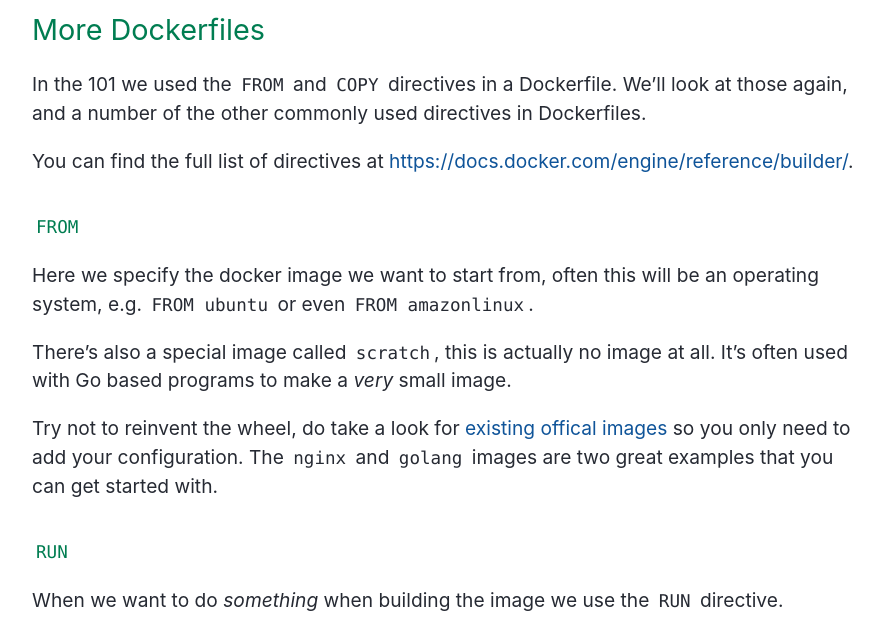
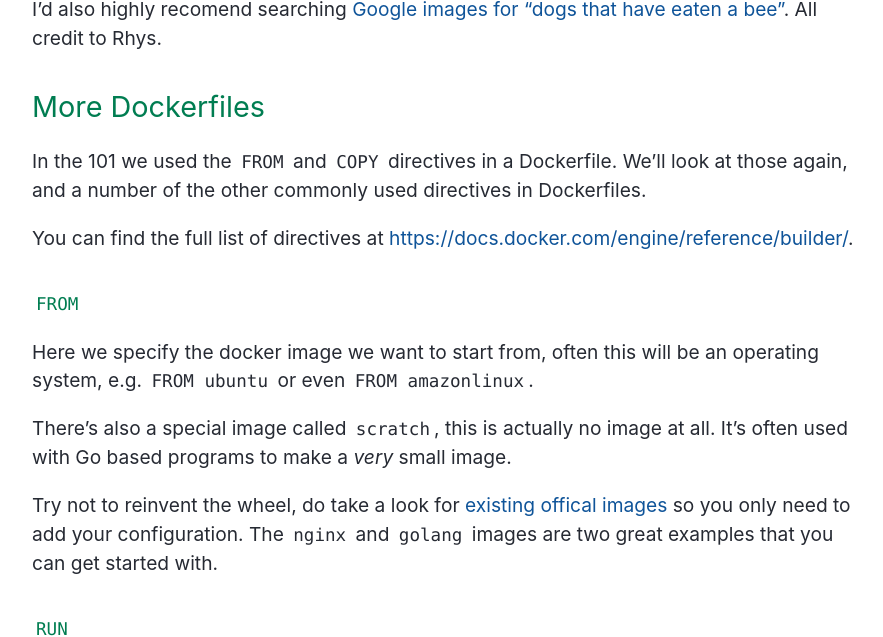
Before and after one commit to sjparkinson/uncomplicated.systems, a Jekyll site: the page built from _posts/2018-06-05-docker-0110-dockerfiles-and-volumes.md, in a window 1280 px wide and 900 px high, scrolled down 3802 px, cut to the strip 263-900 px from the top of the window. Shown: the whole strip, without its empty margins (192-1075 px from the left). Built offline with Jekyll 4.4.1, drawn with Linux system fonts in a browser that asks for light colours.

Commit message:
Update 2018-06-05-docker-0110-dockerfiles-and-volumes.md

```diff
--- a/_posts/2018-06-05-docker-0110-dockerfiles-and-volumes.md
+++ b/_posts/2018-06-05-docker-0110-dockerfiles-and-volumes.md
@@ -102,6 +102,8 @@ In summary, use volumes for persisting part of a containers filesystem, name tha
 OK, that's quite a lot to cover, time for a breather. Here's a doggo story to recover.
 
 ![Follow the ball with your eyes doggos!](https://www.ft.com/__origami/service/image/v2/images/raw/https%3A%2F%2Fi.redditmedia.com%2FuY9NtsBDO7dsP4gH7qSJxQc2vcl89SYn_kAE22vE2hM.jpg%3Fw%3D750%26s%3D18f72300ef253317c5289567bb37d1c3?source=uncomplicated.systems&width=512&height=384)
+
+I'd also highly recomend searching [Google images for "dogs that have eaten a bee"](https://www.google.com/search?q=dogs+that+have+eaten+a+bee&hl=en&tbm=isch). All credit to Rhys.
 
 ## More Dockerfiles
 
```
